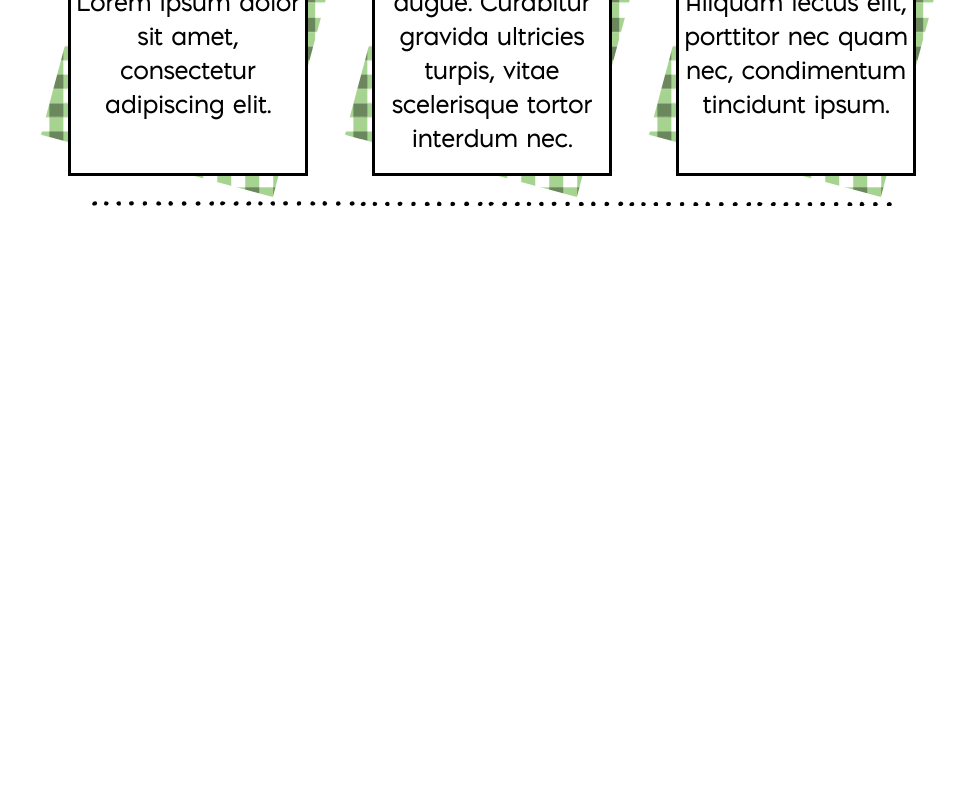
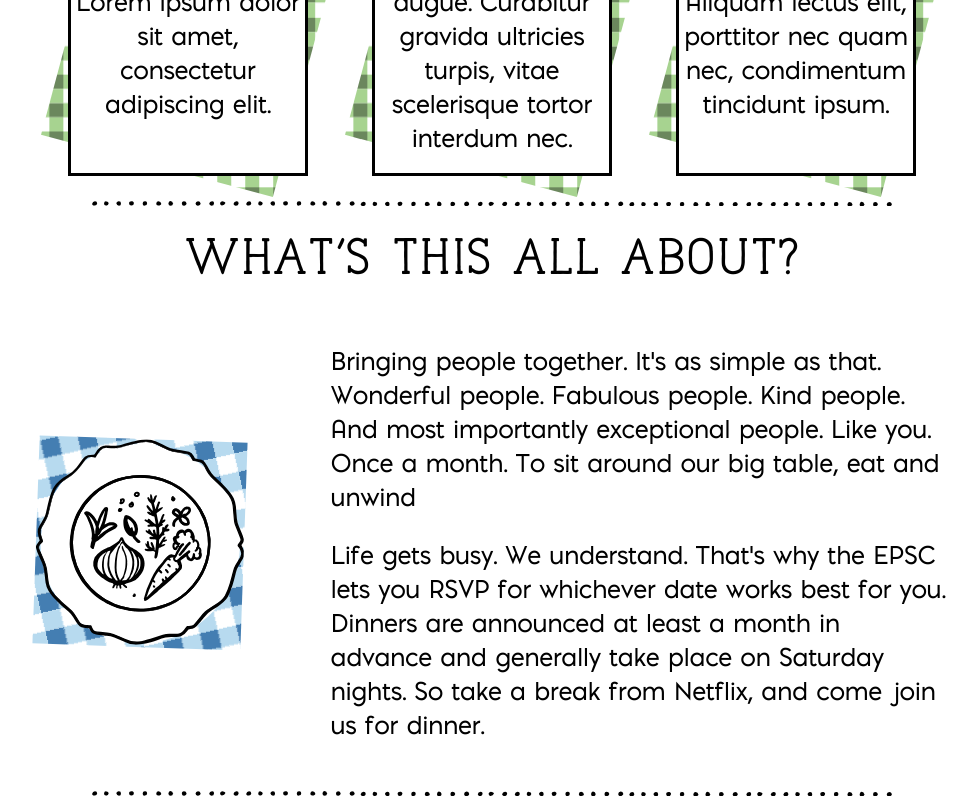
Before and after one commit to samshareski/epsc-ui, a React (Create React App) app: page / in a window 1280 px wide. Shown: the part 898-1698 px from the top of the page, without its empty margins (148-1125 px from the left). Before the commit the page ends 1108 px from the top, so only its background shows below. Built offline with nearby package versions, Linux system fonts and the light colour scheme.

Commit message:
Add About section

```diff
--- /dev/null
+++ b/src/components/about/About.css
@@ -0,0 +1,50 @@
+.about {
+    text-align: center;
+    max-width: 57em;
+    margin: 0 auto;
+}
+
+.about-body {
+    text-align: left;
+    display: flex;
+    justify-content: space-between;
+    align-items: center;
+}
+
+.about-logo__background {
+    position: relative;
+    overflow: hidden;
+    z-index: -1;
+    transform: rotate(2deg);
+    height: 13em;
+    width: 13em;
+}
+
+.about-logo__background::before {
+    content: "";
+    z-index: -1;
+    position: absolute;
+    width: 200%;
+    height: 200%;
+    top: -50%;
+    left: -50%;
+    transform: rotate(-15deg);
+    background-image: url('./assets/blue-table-cloth.svg');
+    background-size: 7em;
+}
+
+.about-logo__logo {
+    height: 12.9em;
+}
+
+.about-logo {
+    flex: 2;
+    padding-right: 3em;
+}
+
+.about-blurb {
+    flex: 5;
+    font-family: 'PontiacRegular';
+    font-size: 1.5em;
+    text-align: left;
+}
--- /dev/null
+++ b/src/components/about/About.js
@@ -0,0 +1,27 @@
+import React from 'react'
+import logo from '../../assets/logo.svg'
+import './About.css'
+
+const paragraph1 =
+  "Bringing people together. It's as simple as that. Wonderful people. Fabulous people. Kind people. And most importantly exceptional people. Like you. Once a month. To sit around our big table, eat and unwind"
+const paragraph2 =
+  "Life gets busy. We understand. That's why the EPSC lets you RSVP for whichever date works best for you. Dinners are announced at least a month in advance and generally take place on Saturday nights. So take a break from Netflix, and come join us for dinner."
+
+const About = () => (
+  <div className='about'>
+    <h1 className='title'>What's this all about?</h1>
+    <div className='about-body'>
+      <div className='about-logo'>
+        <div className='about-logo__background'>
+          <img className='about-logo__logo' src={logo} alt='Logo' />
+        </div>
+      </div>
+      <div className='about-blurb'>
+        <p>{paragraph1}</p>
+        <p>{paragraph2}</p>
+      </div>
+    </div>
+  </div>
+)
+
+export default About
--- a/src/components/header/HomeLink.js
+++ b/src/components/header/HomeLink.js
@@ -1,6 +1,6 @@
 import React from 'react'
 import { Link } from 'react-router-dom'
-import logo from './assets/logo.svg'
+import logo from '../../assets/logo.svg'
 import './HomeLink.css'
 
 const title = 'Exceptional Persons\nSupper Club'
--- a/src/components/home/Home.js
+++ b/src/components/home/Home.js
@@ -1,6 +1,7 @@
 import React from 'react'
 import CallToAction from '../call-to-action/CallToAction.js'
 import Blurbs from '../blurbs/Blurbs.js'
+import About from '../about/About.js'
 import Divider from '../divider/Divider.js'
 import table from './assets/dinner-table.svg'
 
@@ -18,6 +19,8 @@ const Home = () => (
     <Divider />
     <Blurbs />
     <Divider />
+    <About />
+    <Divider />
   </div>
 )
 
```
Also changed, not shown: src/assets/logo.svg (renamed from src/components/header/assets/logo.svg), src/components/about/assets/blue-table-cloth.svg (added).
